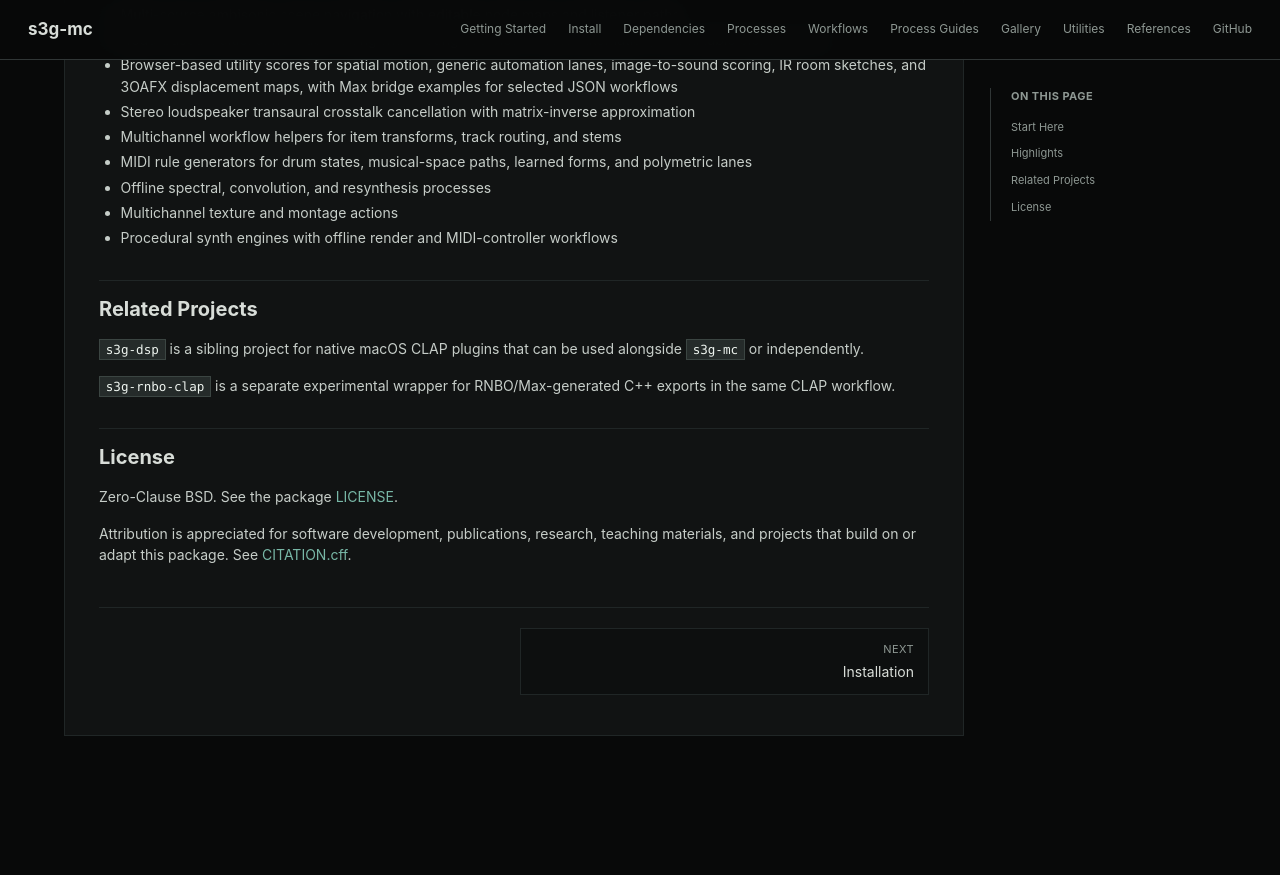
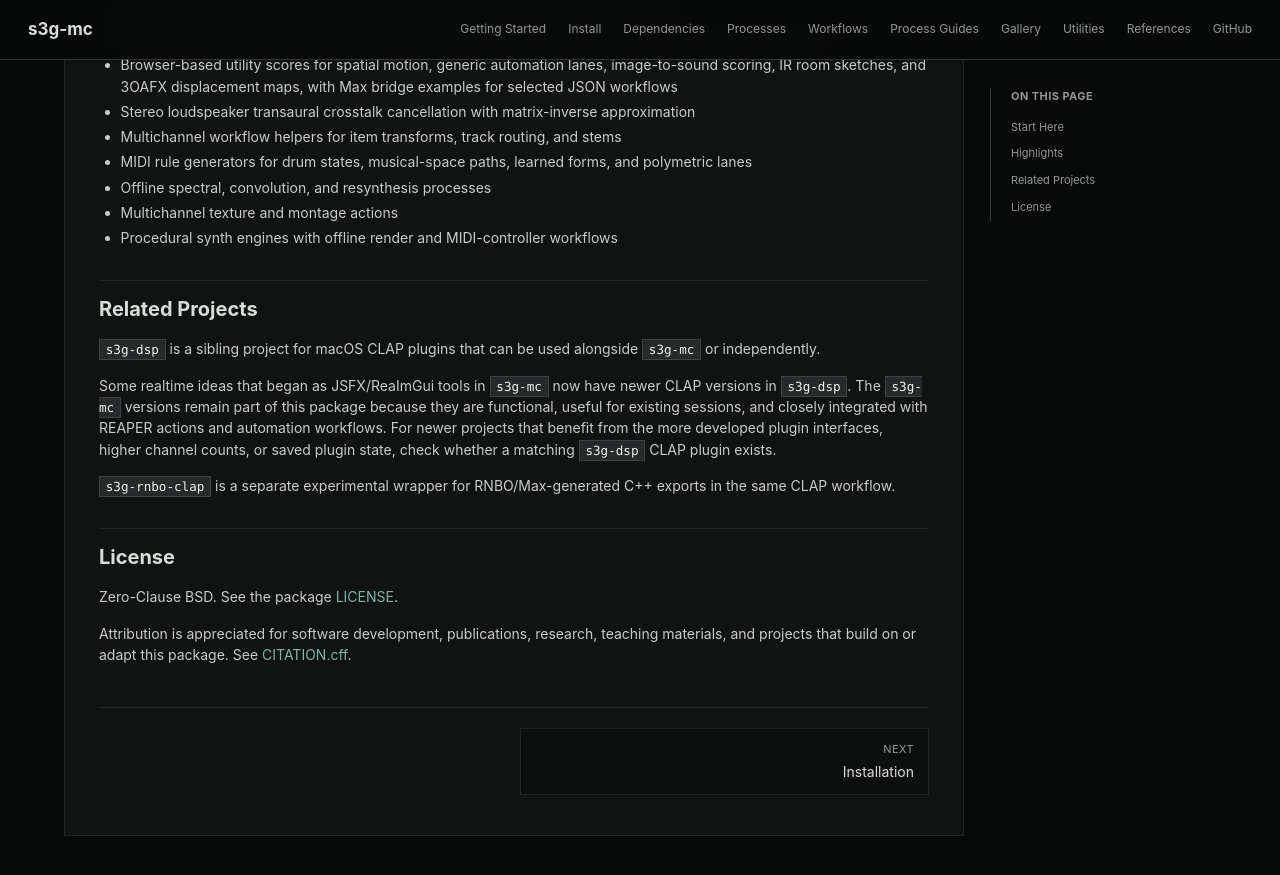
Before and after one commit to s3g/s3g-mc, a Jekyll site: the page built from docs/index.md, in a window 1280 px wide and 900 px high, scrolled down 1056 px. Shown: the top 875 px of the window. Built offline with Jekyll 4.4.1, drawn with Linux system fonts in a browser that asks for light colours; before the commit the page ends 1856 px from its top, so only the background shows below that.

Commit message:
Update index.md

```diff
--- a/docs/index.md
+++ b/docs/index.md
@@ -64,8 +64,15 @@ Many of these tools are inspired by or extend existing computer music practices,
 
 ## Related Projects
 
-[`s3g-dsp`](https://github.com/s3g/s3g-dsp) is a sibling project for native
-macOS CLAP plugins that can be used alongside `s3g-mc` or independently.
+[`s3g-dsp`](https://github.com/s3g/s3g-dsp) is a sibling project for macOS
+CLAP plugins that can be used alongside `s3g-mc` or independently.
+
+Some realtime ideas that began as JSFX/ReaImGui tools in `s3g-mc` now have
+newer CLAP versions in `s3g-dsp`. The `s3g-mc` versions remain part of this
+package because they are functional, useful for existing sessions, and closely
+integrated with REAPER actions and automation workflows. For newer projects
+that benefit from the more developed plugin interfaces, higher channel counts,
+or saved plugin state, check whether a matching `s3g-dsp` CLAP plugin exists.
 
 [`s3g-rnbo-clap`](https://github.com/s3g/s3g-rnbo-clap) is a separate
 experimental wrapper for RNBO/Max-generated C++ exports in the same CLAP
```
